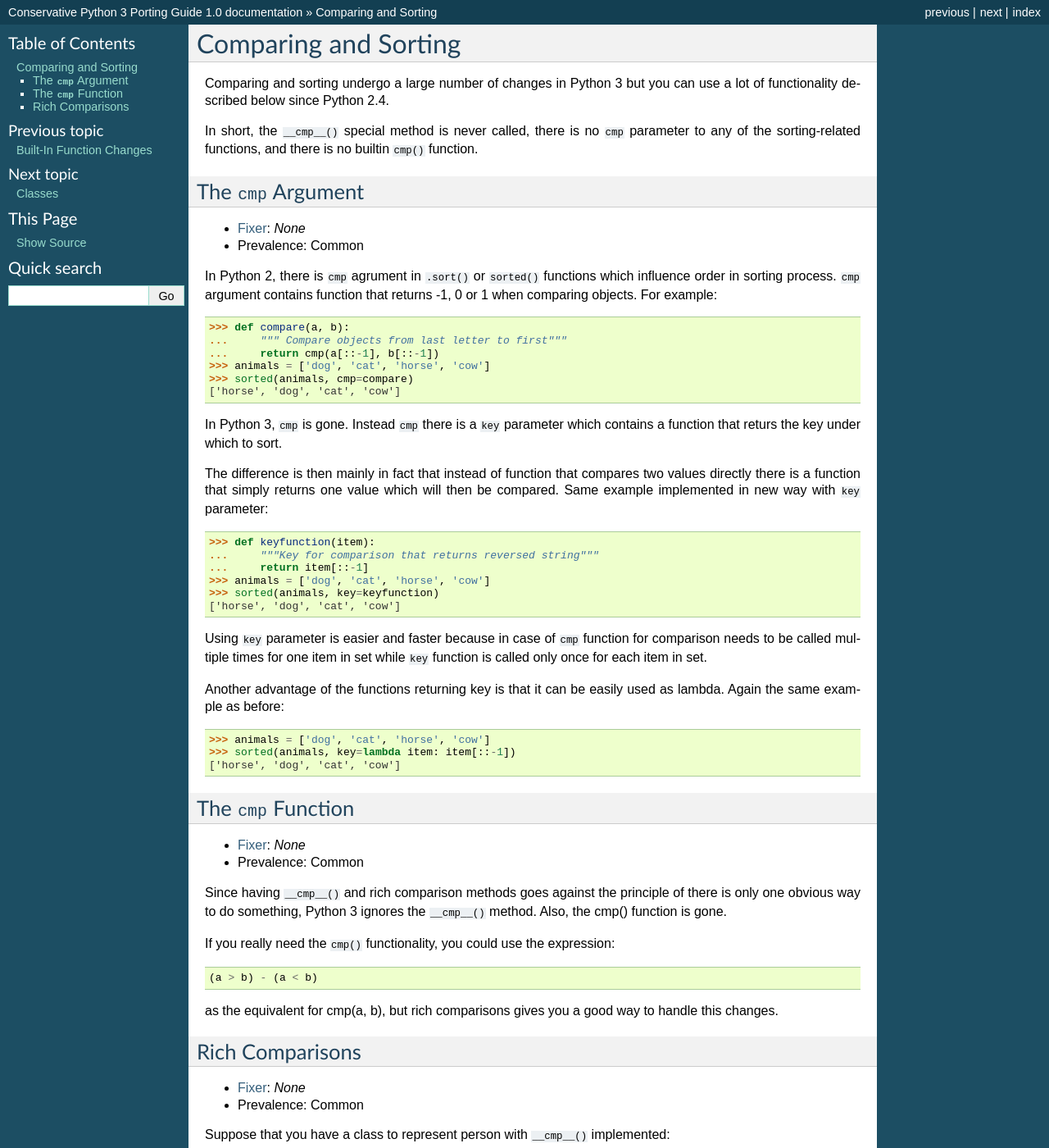
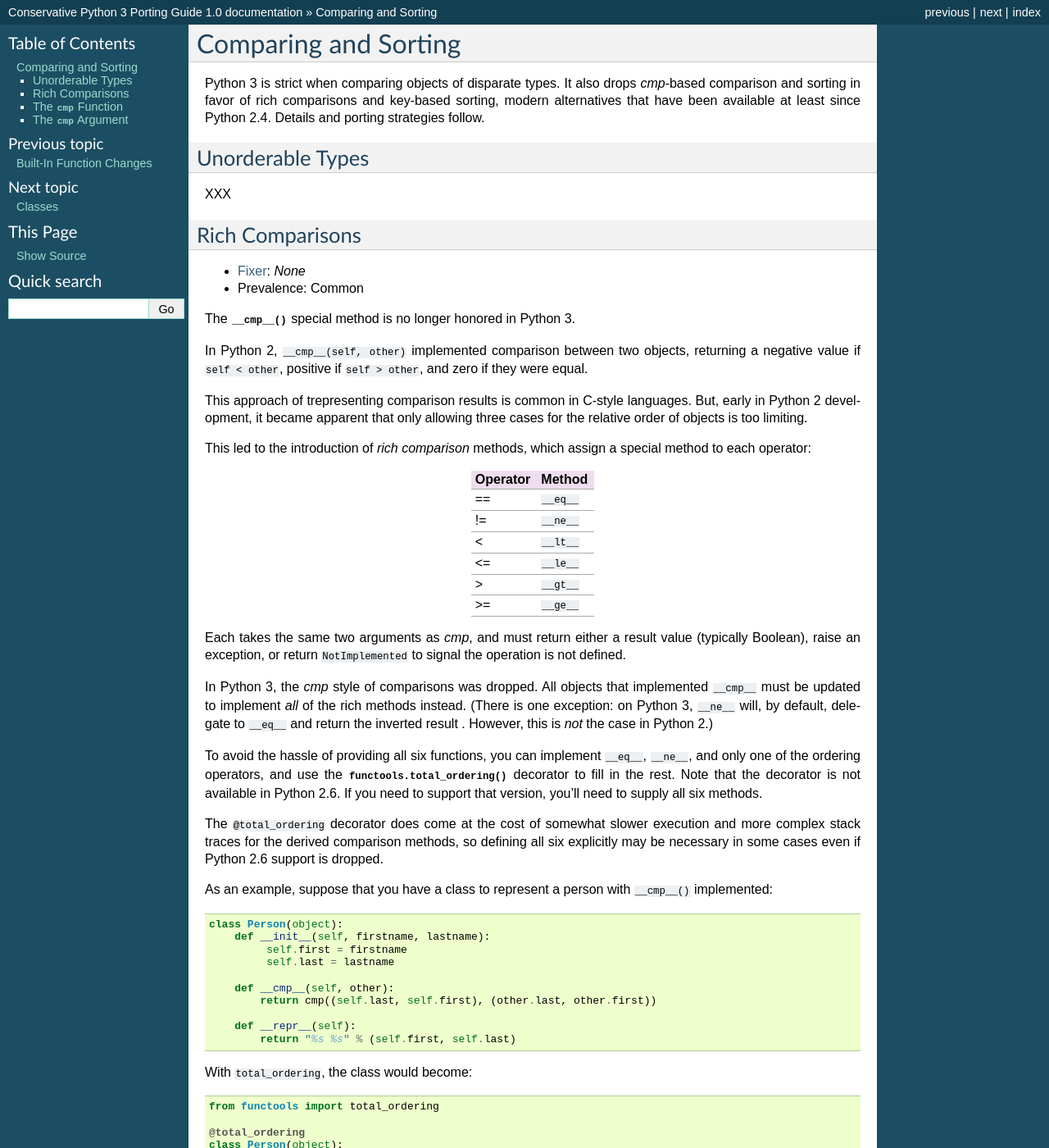
Before and after one commit to fedora-python/portingguide, a Sphinx documentation site: the page built from source/comparisons.rst, in a window 1280 px wide and 1400 px high. Shown: the whole window at 82% size. Built offline with Sphinx 7.4.7, drawn with Linux system fonts in a browser that asks for light colours; some of the changed text lies outside the part shown.

Commit message:
Comparing and Sorting: Additions and reordering
* Reorder sections to make more sense when read sequentially
* In each section, mention
  - what changed
  - why it changed
  - how it changed
  - how to fix it
* Reuse the Person class in "The cmp Argument" to make the example
  more natural (though it is longer this way, sadly)
* Add a new (empty) section -- Unorderable Types

```diff
--- a/source/comparisons.rst
+++ b/source/comparisons.rst
@@ -1,74 +1,16 @@
 Comparing and Sorting
 ---------------------
 
-Comparing and sorting undergo a large number of changes in Python 3 but you
-can use a lot of functionality described below since Python 2.4.
+Python 3 is strict when comparing objects of disparate types. It also drops
+*cmp*-based comparison and sorting in favor of rich comparisons
+and key-based sorting, modern alternatives that have been available at least
+since Python 2.4.
+Details and porting strategies follow.
 
-In short, the ``__cmp__()`` special method is never called, there is no ``cmp``
-parameter to any of the sorting-related functions, and there is no builtin
-``cmp()`` function.
+Unorderable Types
+~~~~~~~~~~~~~~~~~
 
-
-The ``cmp`` Argument
-~~~~~~~~~~~~~~~~~~~~
-
-* :ref:`Fixer <python-modernize>`: *None*
-* Prevalence: Common
-
-In Python 2, there is ``cmp`` agrument in ``.sort()`` or ``sorted()`` functions
-which influence order in sorting process. ``cmp`` argument contains function
-that returns -1, 0 or 1 when comparing objects. For example::
-
-    >>> def compare(a, b):
-    ...     """ Compare objects from last letter to first"""
-    ...     return cmp(a[::-1], b[::-1])
-    >>> animals = ['dog', 'cat', 'horse', 'cow']
-    >>> sorted(animals, cmp=compare)
-    ['horse', 'dog', 'cat', 'cow']
-
-In Python 3, ``cmp`` is gone. Instead ``cmp`` there is a ``key`` parameter
-which contains a function that returs the key under which to sort.
-
-The difference is then mainly in fact that instead of function that compares
-two values directly there is a function that simply returns one value which
-will then be compared. Same example implemented in new way with ``key``
-parameter::
-
-    >>> def keyfunction(item):
-    ...     """Key for comparison that returns reversed string"""
-    ...     return item[::-1]
-    >>> animals = ['dog', 'cat', 'horse', 'cow']
-    >>> sorted(animals, key=keyfunction)
-    ['horse', 'dog', 'cat', 'cow']
-
-Using ``key`` parameter is easier and faster because in case of ``cmp``
-function for comparison needs to be called multiple times for one item
-in set while ``key`` function is called only once for each item in set.
-
-Another advantage of the functions returning key is that it can be easily
-used as lambda. Again the same example as before::
-
-    >>> animals = ['dog', 'cat', 'horse', 'cow']
-    >>> sorted(animals, key=lambda item: item[::-1])
-    ['horse', 'dog', 'cat', 'cow']
-
-
-The ``cmp`` Function
-~~~~~~~~~~~~~~~~~~~~
-
-* :ref:`Fixer <python-modernize>`: *None*
-* Prevalence: Common
-
-Since having ``__cmp__()`` and rich comparison methods goes against the
-principle of there is only one obvious way to do something, Python 3
-ignores the ``__cmp__()`` method. Also, the cmp() function is gone.
-
-If you really need the ``cmp()`` functionality, you could use the expression::
-
-    (a > b) - (a < b)
-
-as the equivalent for cmp(a, b), but rich comparisons gives you a good way
-to handle this changes.
+XXX
 
 Rich Comparisons
 ~~~~~~~~~~~~~~~~
@@ -76,8 +18,54 @@
 * :ref:`Fixer <python-modernize>`: *None*
 * Prevalence: Common
 
-Suppose that you have a class to represent person with ``__cmp__()``
-implemented::
+The :meth:`~py2:object.__cmp__` special method is no longer honored in Python 3.
+
+In Python 2, ``__cmp__(self, other)`` implemented comparison between two
+objects, returning a negative value if ``self < other``, positive if
+``self > other``, and zero if they were equal.
+
+This approach of trepresenting comparison results is common in C-style
+languages. But, early in Python 2 development, it became apparent that
+only allowing three cases for the relative order of objects is too limiting.
+
+This led to the introduction of *rich comparison* methods, which assign a
+special method to each operator:
+
+    ======== ============
+    Operator Method
+    ======== ============
+     ==      ``__eq__``
+     !=      ``__ne__``
+     <       ``__lt__``
+     <=      ``__le__``
+     >       ``__gt__``
+     >=      ``__ge__``
+    ======== ============
+
+Each takes the same two arguments as *cmp*, and must return either a result
+value (typically Boolean), raise an exception, or return ``NotImplemented``
+to signal the operation is not defined.
+
+In Python 3, the *cmp* style of comparisons was dropped.
+All objects that implemented ``__cmp__`` must be updated to implement *all* of
+the rich methods instead.
+(There is one exception: on Python 3, ``__ne__`` will, by default, delegate to
+``__eq__`` and return the inverted result . However, this is *not* the case
+in Python 2.)
+
+To avoid the hassle of providing all six functions, you can implement
+``__eq__``, ``__ne__``, and only one of the ordering operators, and use the
+:func:`functools.total_ordering` decorator to fill in the rest.
+Note that the decorator is not available in Python 2.6. If you need
+to support that version, you'll need to supply all six methods.
+
+The ``@total_ordering`` decorator does come at the cost of somewhat slower
+execution and more complex stack traces for the derived comparison methods,
+so defining all six explicitly may be necessary in some cases even if
+Python 2.6 support is dropped.
+
+As an example, suppose that you have a class to represent a person with
+``__cmp__()`` implemented::
 
     class Person(object):
         def __init__(self, firstname, lastname):
@@ -90,32 +78,7 @@
         def __repr__(self):
             return "%s %s" % (self.first, self.last)
 
-If only thing you need to support is sorting, you just need to change
-``__cmp__()`` implementation to ``__lt__()``. The previous example will
-look like this::
-
-    class Person(object):
-        def __init__(self, firstname, lastname):
-             self.first = firstname
-             self.last = lastname
-
-        def __lt__(self, other):
-            return ((self.last, self.first) < (other.last, other.first))
-
-        def __repr__(self):
-            return "%s %s" % (self.first, self.last)
-
-Since Python 3.2 there is a simple way how to support other comparison
-operators without separated implementation for each of them. Solution is
-``@total_ordering`` decorator from ``functools`` module.
-
-If you want to use ``@total_ordering`` decorator, your class only has to
-implement one of ``__lt__()``, ``__le__()``, ``__gt__()``, or ``__ge__()``
-and in addition it should implement ``__eq__()``. If these conditions are
-satisfied, you can use ``@total_ordering`` to gain the rest of comparison
-operators in your class.
-
-Final implementation might look like this::
+With ``total_ordering``, the class would become::
 
     from functools import total_ordering
 
@@ -129,13 +92,141 @@
         def __eq__(self, other):
             return ((self.last, self.first) == (other.last, other.first))
 
+        def __ne__(self, other):
+            return not (self == other)
+
         def __lt__(self, other):
             return ((self.last, self.first) < (other.last, other.first))
 
         def __repr__(self):
             return "%s %s" % (self.first, self.last)
 
-But sometimes it might be better to implement all six comparison methods
-manually because easy solution with ``@total_ordering`` does come at
-the cost of slower execution and more complex stack traces for the
-derived comparison methods.
+If ``total_ordering`` cannot be used, or if efficiency is important,
+all methods can be given explicitly::
+
+    class Person(object):
+
+        def __init__(self, firstname, lastname):
+            self.first = firstname
+            self.last = lastname
+
+        def __eq__(self, other):
+            return ((self.last, self.first) == (other.last, other.first))
+
+        def __ne__(self, other):
+            return ((self.last, self.first) != (other.last, other.first))
+
+        def __lt__(self, other):
+            return ((self.last, self.first) < (other.last, other.first))
+
+        def __le__(self, other):
+            return ((self.last, self.first) <= (other.last, other.first))
+
+        def __gt__(self, other):
+            return ((self.last, self.first) > (other.last, other.first))
+
+        def __ge__(self, other):
+            return ((self.last, self.first) >= (other.last, other.first))
+
+        def __repr__(self):
+            return "%s %s" % (self.first, self.last)
+
+
+The ``cmp`` Function
+~~~~~~~~~~~~~~~~~~~~
+
+* :ref:`Fixer <python-modernize>`: *None*
+* Prevalence: Common
+
+As part of the move away from *cmp*-style comparisons, the :func:`py2:cmp`
+function was removed in Python 3.
+
+If it is necessary – usually to conform to an external API, it can be provided
+by this code::
+
+    def cmp(x, y):
+        """
+        Replacement for built-in funciton cmp that was removed in Python 3
+
+        Compare the two objects x and y and return an integer according to
+        the outcome. The return value is negative if x < y, zero if x == y
+        and strictly positive if x > y.
+        """
+
+        return (x > y) - (x < y)
+
+The expression used is not straightforward, so if you need the functionality,
+we recommend adding the full, documented function to your project's utility
+library.
+
+
+The ``cmp`` Argument
+~~~~~~~~~~~~~~~~~~~~
+
+* :ref:`Fixer <python-modernize>`: *None*
+* Prevalence: Uncommon
+
+In Python 2, ``.sort()`` or ``sorted()`` functions have a ``cmp`` parameter,
+which determines the sort order. The argument for ``cmp`` is a function
+that, like all *cmp*-style functions, returns a negative, zero, or positive
+result depending on the order of its two arguments.
+
+For example, given a list of instances of a Person class (defined above)::
+
+    >>> actors = [Person('Eric', 'Idle'),
+    ...           Person('John', 'Cleese'),
+    ...           Person('Michael', 'Palin'),
+    ...           Person('Terry', 'Gilliam'),
+    ...           Person('Terry', 'Jones')]
+    ...
+
+one way to sort it by last name in Python 2 would be::
+
+    >>> def cmp_last_name(a, b):
+    ...     """ Compare names by last name"""
+    ...     return cmp(a.last, b.last)
+    ...
+    >>> sorted(actors, cmp=cmp_last_name)
+    ['John Cleese', 'Terry Gilliam', 'Eric Idle', 'Terry Jones', 'Michael Palin']
+
+This function is called many times – O(*n* log *n*) – during the comparison.
+
+As an alternative to *cmp*, sorting functions can take a keyword-only ``key``
+parameter, a function that returs the key under which to sort::
+
+    >>> def keyfunction(item):
+    ...     """Key for comparison by last name"""
+    ...     return item.last
+    ...
+    >>> sorted(actors, key=keyfunction)
+    ['John Cleese', 'Terry Gilliam', 'Eric Idle', 'Terry Jones', 'Michael Palin']
+
+The advantage of this approach is that this function is called only once for
+each item.
+When simple types such as tuples, strings, and numbers are used for keys,
+the many comparisons are then handled by optimized C code.
+Also, in most cases key functions are more readable than *cmp*: usually,
+one thinks of sorting by some aspect of an object (such as last name),
+rather than by comparing individual objects.
+The main disdvantage is that the old *cmp* style is commonly used in
+C-language APIs, so external libraries are likely to provide similar functions.
+
+In Python 3, the ``cmp`` parameter was removed, and only ``key`` (or no
+argument at all) can be used.
+
+There is no fixer for this change.
+However, discovering it is straightforward: the calling ``sort`` with the
+``cmp`` argument raises TypeError in Python 3.
+Each *cmp* function must be replaced by a *key* function.
+There are two ways to do this:
+
+* If the function did a common operation on both arguments, and then compared
+  the results, replace it by just the common operation.
+  In other words, ``cmp(f(a), f(b))`` should be replaced with ``f(item)``
+* If the above does not apply, wrap the *cmp*-style function with
+  :func:`functools.cmp_to_key`. See its documentation for details.
+
+  The ``cmp_to_key`` function is not available in Python 2.6, so if you need
+  to support that version, you'll need copy it `from Python sources`_
+
+.. _from Python sources: https://hg.python.org/cpython/file/2.7/Lib/functools.py
```
